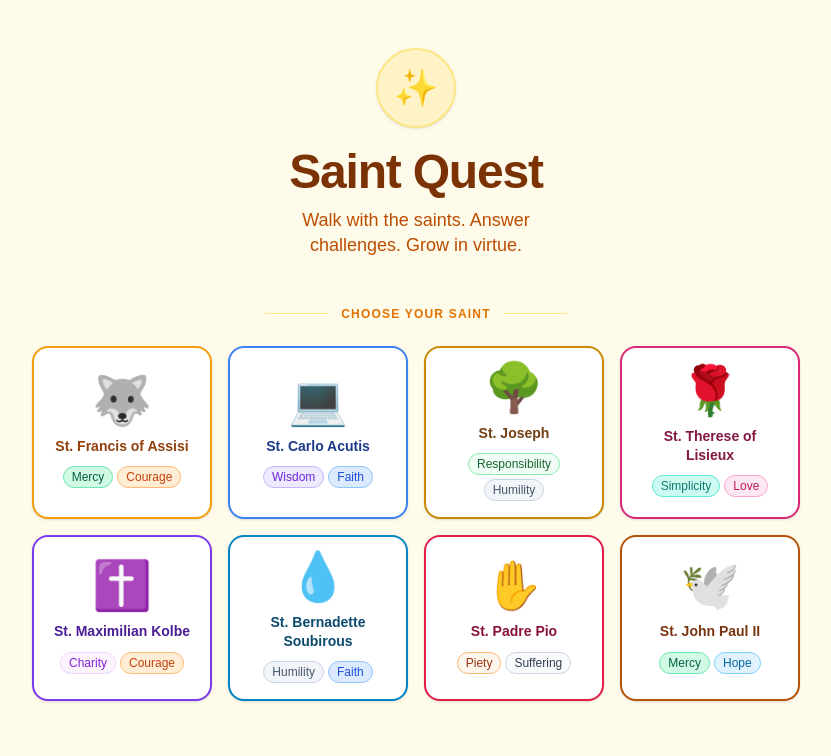
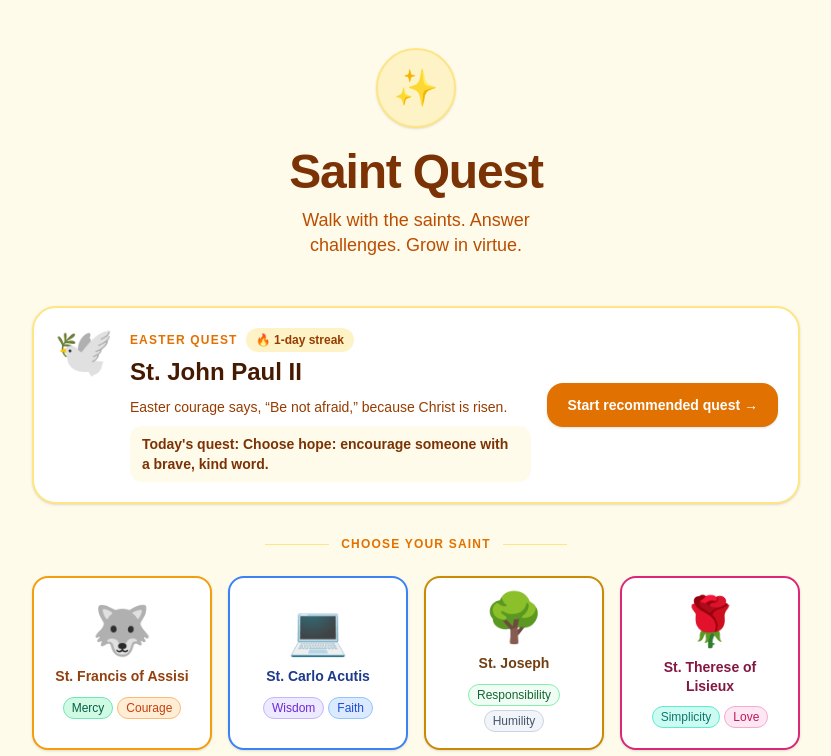
Before and after one commit to jcrowan3/saint-quest-mini, a Next.js app: page / in a window 1280 px wide. Shown: the top 756 px of the page, without its empty margins (224-1055 px from the left). Built offline with nearby package versions, Linux system fonts and the light colour scheme.

Commit message:
Add daily saint recommendation and streak badge (#18)
Co-authored-by: Jim Rowan <rowan@jims-mac-studio.lan>

```diff
--- a/app/page.tsx
+++ b/app/page.tsx
@@ -1,8 +1,8 @@
 'use client';
 
 import { useState, useCallback, useEffect } from 'react';
-import { saints, getQuestsForSaint } from '@/lib/data';
-import type { Saint, Quest, QuestResult } from '@/lib/types';
+import { saints, getDailyRecommendation, getQuestsForSaint } from '@/lib/data';
+import type { DailyRecommendation, Saint, Quest, QuestResult } from '@/lib/types';
 import SaintCard from '@/app/components/SaintCard';
 import QuestFlow from '@/app/components/QuestFlow';
 import CompletionScreen from '@/app/components/CompletionScreen';
@@ -10,13 +10,53 @@ import { useGame } from '@/lib/context/GameContext';
 
 type GameView = 'home' | 'questing' | 'complete';
 
+const STREAK_STORAGE_KEY = 'saintQuestStreak';
+
+interface StreakState {
+  lastVisitDate: string;
+  count: number;
+}
+
+function getPreviousDateKey(dateKey: string) {
+  const date = new Date(`${dateKey}T00:00:00`);
+  date.setDate(date.getDate() - 1);
+  return `${date.getFullYear()}-${String(date.getMonth() + 1).padStart(2, '0')}-${String(date.getDate()).padStart(2, '0')}`;
+}
+
+function updateStreak(dateKey: string): StreakState {
+  try {
+    const saved = localStorage.getItem(STREAK_STORAGE_KEY);
+    const previous = saved ? JSON.parse(saved) as StreakState : null;
+    if (previous?.lastVisitDate === dateKey) return previous;
+
+    const next: StreakState = {
+      lastVisitDate: dateKey,
+      count: previous?.lastVisitDate === getPreviousDateKey(dateKey) ? previous.count + 1 : 1,
+    };
+    localStorage.setItem(STREAK_STORAGE_KEY, JSON.stringify(next));
+    return next;
+  } catch {
+    return { lastVisitDate: dateKey, count: 1 };
+  }
+}
+
 export default function Home() {
   const { gameState, selectSaint: ctxSelectSaint, resetProgress } = useGame();
   const [view, setView] = useState<GameView>('home');
   const [selectedSaint, setSelectedSaint] = useState<Saint | null>(null);
   const [quests, setQuests] = useState<Quest[]>([]);
   const [results, setResults] = useState<QuestResult[]>([]);
+  const [recommendation, setRecommendation] = useState<DailyRecommendation | null>(null);
+  const [streak, setStreak] = useState<StreakState | null>(null);
   const [resumed, setResumed] = useState(false);
+
+  useEffect(() => {
+    const daily = getDailyRecommendation();
+    /* eslint-disable react-hooks/set-state-in-effect -- local date/localStorage are client-only after hydration */
+    setRecommendation(daily);
+    setStreak(updateStreak(daily.dateKey));
+    /* eslint-enable react-hooks/set-state-in-effect */
+  }, []);
 
   // Resume an in-progress saint from localStorage after hydration. Must run
   // post-mount to avoid SSR/client mismatch — the server render has no access
@@ -42,6 +82,11 @@ export default function Home() {
     setResults([]);
     setView('questing');
   }, [ctxSelectSaint]);
+
+  const handleStartRecommendation = useCallback(() => {
+    if (!recommendation) return;
+    handleSelectSaint(recommendation.saint);
+  }, [handleSelectSaint, recommendation]);
 
   const handleQuestComplete = useCallback((allResults: QuestResult[]) => {
     resetProgress();
@@ -95,6 +140,45 @@ export default function Home() {
 
       {/* Saint picker */}
       <section className="max-w-3xl mx-auto">
+        {recommendation && (
+          <div className="mb-8 rounded-3xl border-2 border-amber-200 bg-white p-5 shadow-sm">
+            <div className="flex flex-col gap-4 sm:flex-row sm:items-center sm:justify-between">
+              <div className="flex items-start gap-4">
+                <div className="text-5xl" aria-hidden="true">{recommendation.saint.avatar}</div>
+                <div>
+                  <div className="flex flex-wrap items-center gap-2 mb-1">
+                    <p className="text-xs font-bold uppercase tracking-widest text-amber-600">
+                      {recommendation.label}
+                    </p>
+                    {streak && (
+                      <span className="rounded-full bg-amber-100 px-2.5 py-1 text-xs font-bold text-amber-800">
+                        🔥 {streak.count}-day streak
+                      </span>
+                    )}
+                  </div>
+                  <h2 className="text-2xl font-bold text-amber-950">
+                    {recommendation.saint.name}
+                  </h2>
+                  <p className="mt-2 text-sm leading-relaxed text-amber-800">
+                    {recommendation.reflection}
+                  </p>
+                  {recommendation.seasonalQuest && (
+                    <p className="mt-2 rounded-xl bg-amber-50 px-3 py-2 text-sm font-semibold text-amber-900">
+                      Today&apos;s quest: {recommendation.seasonalQuest}
+                    </p>
+                  )}
+                </div>
+              </div>
+              <button
+                onClick={handleStartRecommendation}
+                className="shrink-0 rounded-2xl bg-amber-600 px-5 py-3 text-sm font-bold text-white shadow-sm transition-opacity hover:opacity-90"
+              >
+                Start recommended quest →
+              </button>
+            </div>
+          </div>
+        )}
+
         <div className="flex items-center gap-3 justify-center mb-6">
           <div className="h-px flex-1 bg-amber-200 max-w-16" />
           <p className="text-xs font-bold text-amber-600 uppercase tracking-widest">
--- a/lib/data.ts
+++ b/lib/data.ts
@@ -1,12 +1,123 @@
 import saintsRaw from '@/data/saints.json';
 import questsRaw from '@/data/quests.json';
-import type { Saint, Quest } from '@/lib/types';
+import reflectionsRaw from '@/data/reflections.json';
+import type { DailyRecommendation, Saint, Quest } from '@/lib/types';
 
 export const saints = saintsRaw as unknown as Saint[];
 
 export function getQuestsForSaint(saintId: string): Quest[] {
   const all = questsRaw as unknown as Record<string, Quest[]>;
   return all[saintId] ?? [];
+}
+
+const reflections = reflectionsRaw as Record<string, { saint: string; reflection: string }>;
+
+const WEEKLY_ROTATION_START = Date.UTC(2026, 0, 4);
+
+const SEASONAL_QUESTS: Array<{
+  start: string;
+  end: string;
+  label: string;
+  saintId: string;
+  quest: string;
+  reflection: string;
+}> = [
+  {
+    start: '12-01',
+    end: '12-24',
+    label: 'Advent Quest',
+    saintId: 'therese',
+    quest: 'Prepare a small act of hidden love today.',
+    reflection: 'Advent invites little, faithful acts that make room for Christ.',
+  },
+  {
+    start: '12-25',
+    end: '01-07',
+    label: 'Christmas Quest',
+    saintId: 'francis',
+    quest: 'Share joy with someone who may feel overlooked.',
+    reflection: 'Christmas joy grows when it is given away with simplicity and peace.',
+  },
+  {
+    start: '02-14',
+    end: '03-31',
+    label: 'Lenten Quest',
+    saintId: 'padrepio',
+    quest: 'Offer one small sacrifice with patience and prayer.',
+    reflection: 'Lent turns ordinary struggle into a path of mercy and conversion.',
+  },
+  {
+    start: '04-01',
+    end: '05-31',
+    label: 'Easter Quest',
+    saintId: 'johnpaulii',
+    quest: 'Choose hope: encourage someone with a brave, kind word.',
+    reflection: 'Easter courage says, “Be not afraid,” because Christ is risen.',
+  },
+];
+
+function pad2(value: number) {
+  return String(value).padStart(2, '0');
+}
+
+function getDateKey(date: Date) {
+  return `${date.getFullYear()}-${pad2(date.getMonth() + 1)}-${pad2(date.getDate())}`;
+}
+
+function getMonthDay(date: Date) {
+  return `${pad2(date.getMonth() + 1)}-${pad2(date.getDate())}`;
+}
+
+function isMonthDayInRange(monthDay: string, start: string, end: string) {
+  return start <= end
+    ? monthDay >= start && monthDay <= end
+    : monthDay >= start || monthDay <= end;
+}
+
+function getWeeklySaint(date: Date) {
+  const current = Date.UTC(date.getFullYear(), date.getMonth(), date.getDate());
+  const weekIndex = Math.floor((current - WEEKLY_ROTATION_START) / (7 * 24 * 60 * 60 * 1000));
+  const safeIndex = ((weekIndex % saints.length) + saints.length) % saints.length;
+  return saints[safeIndex];
+}
+
+export function getDailyRecommendation(date = new Date()): DailyRecommendation {
+  const dateKey = getDateKey(date);
+  const monthDay = getMonthDay(date);
+  const feast = reflections[monthDay];
+  const feastSaint = feast ? saints.find(s => s.id === feast.saint) : undefined;
+
+  if (feastSaint && feast) {
+    return {
+      dateKey,
+      label: `Today's feast: ${feastSaint.name}`,
+      saint: feastSaint,
+      source: 'feast',
+      reflection: feast.reflection,
+    };
+  }
+
+  const season = SEASONAL_QUESTS.find(s => isMonthDayInRange(monthDay, s.start, s.end));
+  if (season) {
+    const saint = saints.find(s => s.id === season.saintId) ?? getWeeklySaint(date);
+    return {
+      dateKey,
+      label: season.label,
+      saint,
+      source: 'season',
+      reflection: season.reflection,
+      seasonalQuest: season.quest,
+    };
+  }
+
+  const saint = getWeeklySaint(date);
+  return {
+    dateKey,
+    label: 'Saint of the week',
+    saint,
+    source: 'weekly',
+    reflection: `This week, walk with ${saint.name} and practice ${saint.virtues.join(' and ')}.`,
+  };
 }
 
 export const SAINT_ACCENTS: Record<string, {
--- a/lib/types/index.ts
+++ b/lib/types/index.ts
@@ -3,6 +3,15 @@ export interface Saint {
   name: string;
   avatar: string;
   virtues: string[];
+}
+
+export interface DailyRecommendation {
+  dateKey: string;
+  label: string;
+  saint: Saint;
+  source: 'feast' | 'season' | 'weekly';
+  reflection: string;
+  seasonalQuest?: string;
 }
 
 export interface DilemmaChallenge {
```
